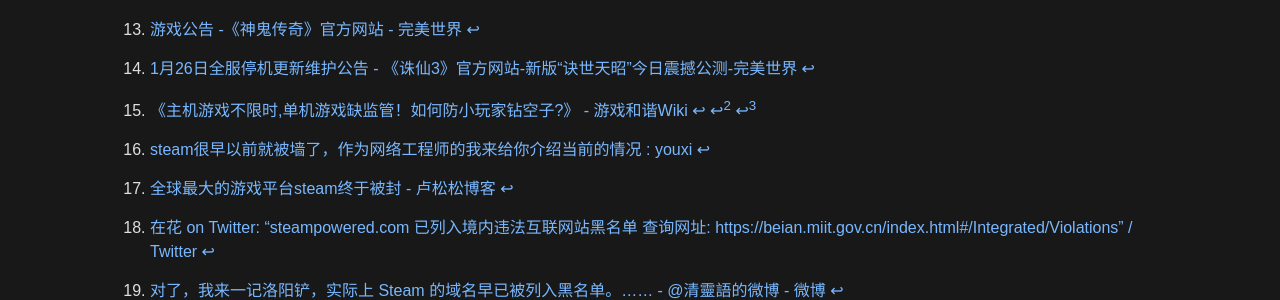
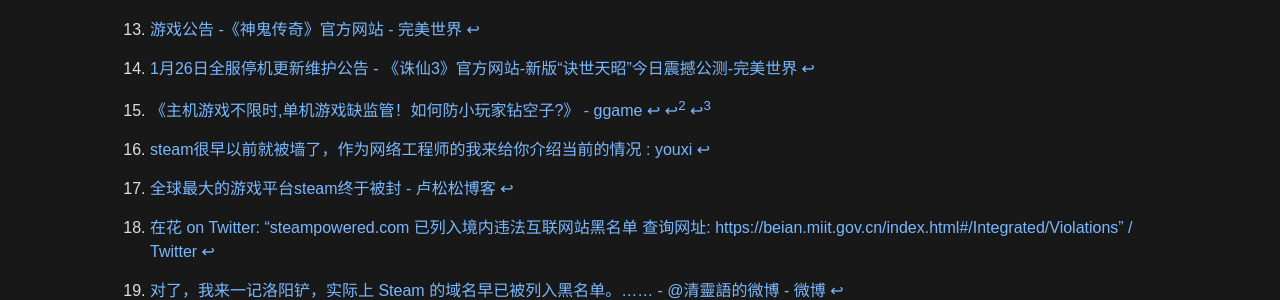
Before and after one commit to gledos/gledos.github.io, a Jekyll site: the page built from _posts/2018-07-12-wegame-steam.markdown, in a window 1280 px wide and 900 px high, scrolled down 24669 px. Shown: the part 207-507 px from the top of the window. Built offline with Jekyll 4.4.1, drawn with Linux system fonts in a browser that asks for light colours; some of the changed text lies outside the part shown.

Commit message:
修正 ggame 链接

```diff
--- a/_posts/2018-07-12-wegame-steam.markdown
+++ b/_posts/2018-07-12-wegame-steam.markdown
@@ -4,8 +4,8 @@
 published: true
 # date: '2018-07-12 20:52:00 +0800'
 tags:
-    - 历史
-    - 游戏
+- 历史
+- 游戏
 description: steam在大陆网络问题的捕风捉影，是一个记录关于 Steam 在大陆包括但不限于网络的记录
 file-name: 2018-07-12-wegame-steam.markdown
 ---
@@ -710,7 +710,7 @@
 
 101. `2020-09-17 20:57` 新闻讨论帖，[STEAM遊戲支持語言新增 簡體中文-steam中國 - 其樂 Keylol](https://archive.is/7HS4H "https://keylol.com/t642813-1-1")
 
-102. `2020-09-18 0点` 其乐论坛社区进入了关闭论坛的维护状态，时长为两周。详细内容这里:[其乐 - ggame.wiki](https://github.com/gledos/ggame_wiki/blob/master/website/其乐.md)
+102. `2020-09-18 0点` 其乐论坛社区进入了关闭论坛的维护状态，时长为两周。详细内容这里: [其乐 - ggame](https://ggame.gledos.science/website/其乐.html)
 
 103. `2020-09-23 21:23` 数据挖掘，游戏市场调研服务商 Niko Partners 的高级分析师 Daniel Ahmad 发现了还无法使用的蒸汽平台的注册与登录页面。
 
@@ -866,7 +866,7 @@
      在知乎问题《现在关于steam中国有乐观派和悲观派，哪一种可能性大？》中，有一位自称是前 Steam 客服的人讲述了自己的看法。
      回答者于 9月初 被裁员，理由是商业调整，答主认为完美世界会全权负责 Steam 大陆区的事务。[^rhfxwj]
 
-     [^rhfxwj]: [《主机游戏不限时,单机游戏缺监管！如何防小玩家钻空子?》 - 游戏和谐Wiki](https://ggame.gledos.science/game/《如何防小玩家钻空子》.html)
+     [^rhfxwj]: [《主机游戏不限时,单机游戏缺监管！如何防小玩家钻空子?》 - ggame](https://ggame.gledos.science/game/《如何防小玩家钻空子》.html)
 
 128. `2021-09-14` 捕风捉影**
 
```
